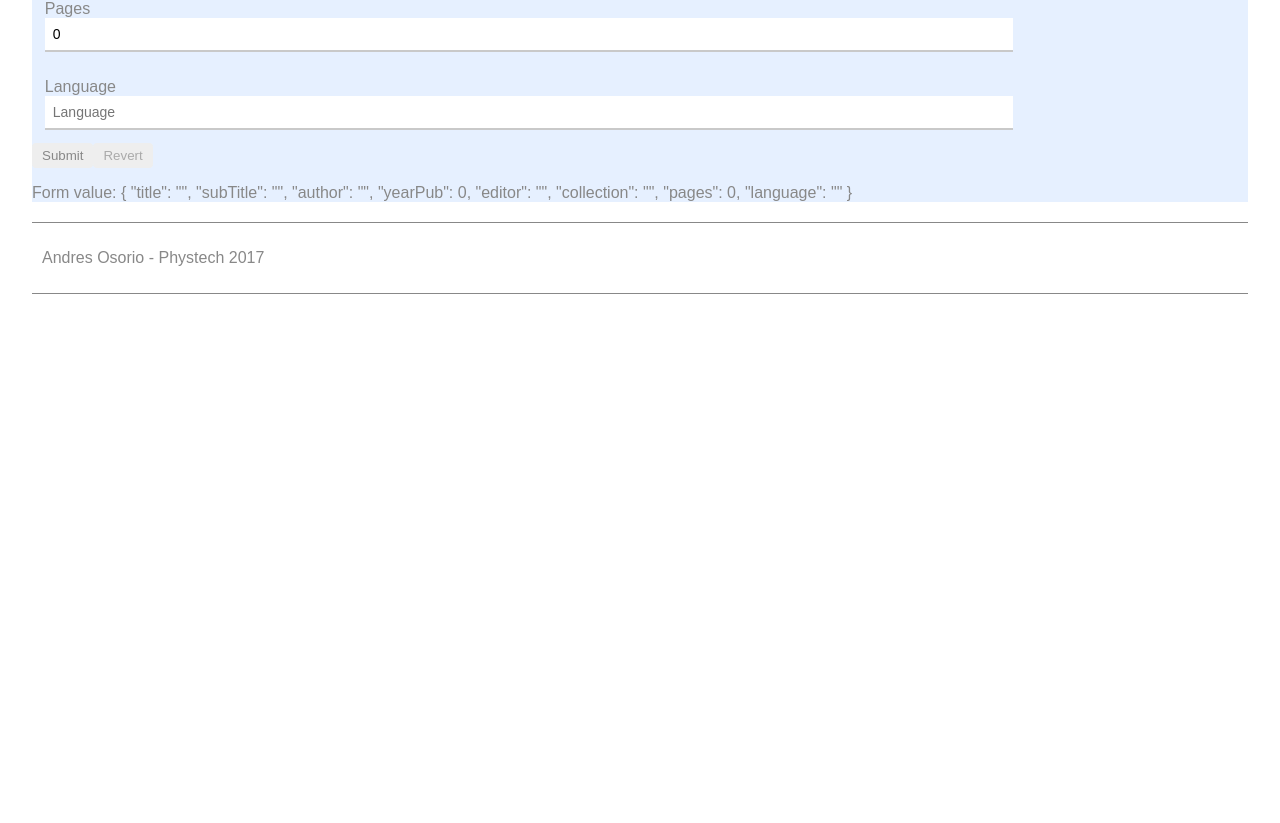
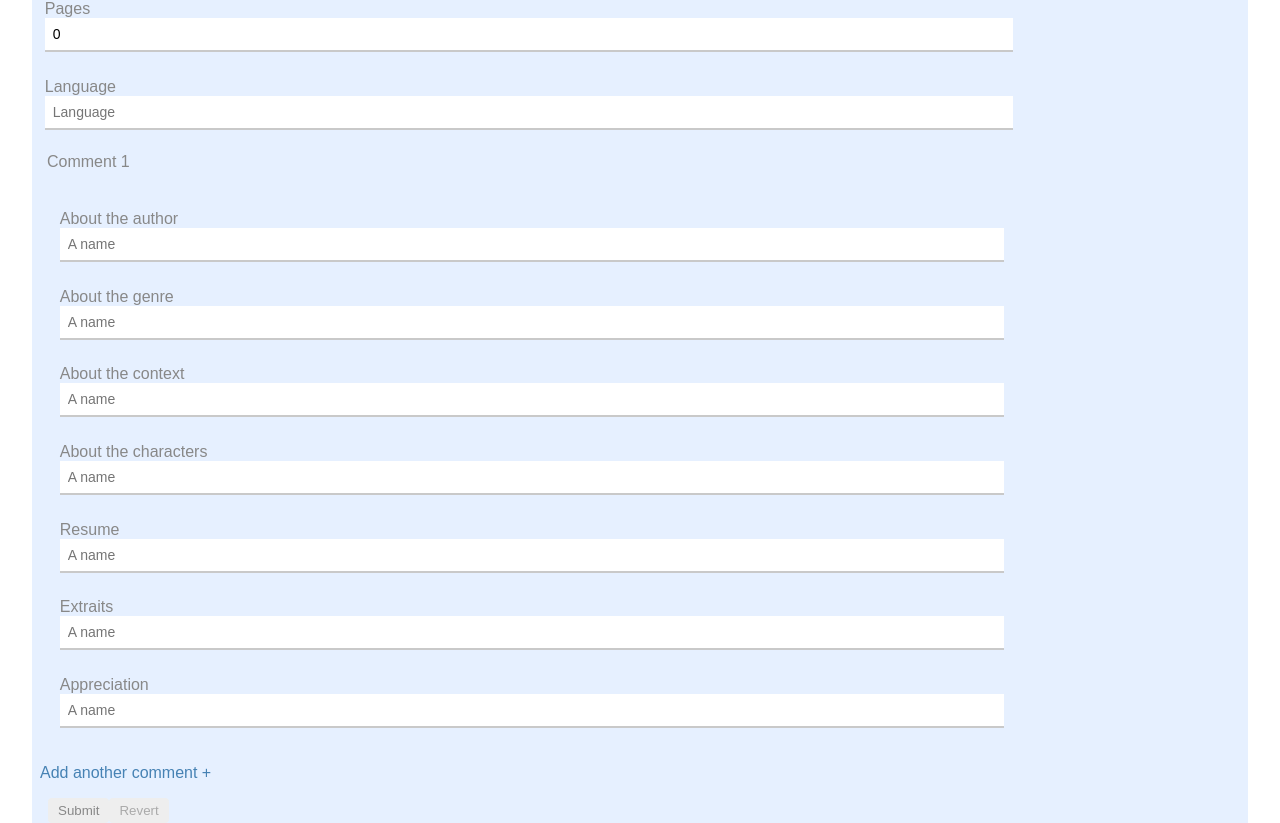
Before and after one commit to andres0sorio/CodeExperiments, an Angular app in the folder fichemgrfront/: page /fiches/add in a window 1280 px wide. Shown: the part 817-1640 px from the top of the page. Before the commit the page ends 1143 px from the top, so only its background shows below. Built offline with nearby package versions, Linux system fonts and the light colour scheme.

Commit message:
[Http] Basic connecting services to external backend tested

```diff
--- a/fichemgrfront/src/app/fiches/fiche-add/fiche-add.component.html
+++ b/fichemgrfront/src/app/fiches/fiche-add/fiche-add.component.html
@@ -2,55 +2,115 @@
 
   <h3>Fiches center: Add a new fiche</h3>
 
-  <form [formGroup]="bookForm" (ngSubmit)="onSubmit(bookForm)" novalidate>
+  <form [formGroup]="ficheForm" (ngSubmit)="onSubmit(ficheForm)" novalidate>
 
     <div class="field style-4">
       <label for="titleInput">Book Title</label>
-      <input type="text" id="nameInput" placeholder="A name" [formControl]="bookForm.controls['title']">
+      <input type="text" id="nameInput" placeholder="A name" [formControl]="ficheForm.controls['title']">
     </div>
 
     <div class="field style-4">
       <label for="subTitleInput">Book subtitle</label>
-      <input type="text" id="subTitleInput" placeholder="Subtitle" [formControl]="bookForm.controls['subTitle']">
+      <input type="text" id="subTitleInput" placeholder="Subtitle" [formControl]="ficheForm.controls['subTitle']">
     </div>
 
     <div class="field style-4">
       <label for="authorInput">Author</label>
-      <input type="text" id="authorInput" placeholder="Name,Lastname" [formControl]="bookForm.controls['author']">
+      <input type="text" id="authorInput" placeholder="Name,Lastname" [formControl]="ficheForm.controls['author']">
     </div>
 
     <div class="field style-4">
       <label for="yearPubInput">Year publication</label>
-      <input type="number" id="yearPubInput" placeholder="0000" [formControl]="bookForm.controls['yearPub']">
+      <input type="number" id="yearPubInput" placeholder="0000" [formControl]="ficheForm.controls['yearPub']">
     </div>
 
     <div class="field style-4">
       <label for="editorInput">Editor</label>
-      <input type="text" id="editorInput" placeholder="Editor" [formControl]="bookForm.controls['editor']">
+      <input type="text" id="editorInput" placeholder="Editor" [formControl]="ficheForm.controls['editor']">
     </div>
 
     <div class="field style-4">
       <label for="collectionInput">Collection</label>
-      <input type="text" id="collectionInput" placeholder="Collection" [formControl]="bookForm.controls['collection']">
+      <input type="text" id="collectionInput" placeholder="Collection" [formControl]="ficheForm.controls['collection']">
     </div>
 
     <div class="field style-4">
       <label for="pagesInput">Pages</label>
-      <input type="number" id="pagesInput" placeholder="Page number" [formControl]="bookForm.controls['pages']">
+      <input type="number" id="pagesInput" placeholder="Page number" [formControl]="ficheForm.controls['pages']">
     </div>
 
     <div class="field style-4">
       <label for="languageInput">Language</label>
-      <input type="text" id="languageInput" placeholder="Language" [formControl]="bookForm.controls['language']">
+      <input type="text" id="languageInput" placeholder="Language" [formControl]="ficheForm.controls['language']">
     </div>
 
-    <div style="margin-bottom: 1em">
-      <button type="submit" >Submit</button>
-      <button type="reset" (click)="revert()" [disabled]="bookForm.pristine" >Revert</button>
+    <!-- Now the form to add a comment-->
+
+    <div formArrayName="comments">
+
+      <div *ngFor="let comment of ficheForm.controls.comments.controls; let i=index">
+
+        <div class="panel-heading">
+          <div>
+            <span>Comment {{i + 1}}</span>
+            <span *ngIf="ficheForm.controls.comments.controls.length > 1" (click)="removeComment(i)">(Remove)</span>
+          </div>
+        </div>
+
+        <div class="panel-body" [formGroupName]="i">
+
+          <div class="field style-4">
+            <label for="aboutAuthor">About the author</label>
+            <input type="text" id="aboutAuthor" placeholder="A name" formControlName="aboutAuthor">
+          </div>
+
+          <div class="field style-4">
+            <label for="aboutGenre">About the genre</label>
+            <input type="text" id="aboutGenre" placeholder="A name" formControlName="aboutGenre">
+          </div>
+
+          <div class="field style-4">
+            <label for="aboutCadre">About the context</label>
+            <input type="text" id="aboutCadre" placeholder="A name" formControlName="aboutCadre">
+          </div>
+
+          <div class="field style-4">
+            <label for="aboutCharacters">About the characters</label>
+            <input type="text" id="aboutCharacters" placeholder="A name" formControlName="aboutCharacters">
+          </div>
+
+          <div class="field style-4">
+            <label for="resume">Resume</label>
+            <input type="text" id="resume" placeholder="A name" formControlName="resume">
+          </div>
+
+          <div class="field style-4">
+            <label for="extrait">Extraits</label>
+            <input type="text" id="extrait" placeholder="A name" formControlName="extrait">
+          </div>
+
+          <div class="field style-4">
+            <label for="appreciation">Appreciation</label>
+            <input type="text" id="appreciation" placeholder="A name" formControlName="appreciation">
+          </div>
+
+        </div>
+
+      </div>
+
+    </div>
+
+    <div style="margin: 0.5em; color: steelblue">
+      <a (click)="addComment()" style="cursor: default"> Add another comment + </a>
+    </div>
+
+    <div style="margin: 1em">
+      <button type="submit">Submit</button>
+      <button type="reset" (click)="revert()" [disabled]="ficheForm.pristine">Revert</button>
     </div>
 
   </form>
 
-  <p>Form value: {{ bookForm.value | json }}</p>
+  <p>Form value: {{ ficheForm.value | json }}</p>
 
 </div>
--- a/fichemgrfront/src/app/fiches/fiche-add/fiche-add.component.ts
+++ b/fichemgrfront/src/app/fiches/fiche-add/fiche-add.component.ts
@@ -1,5 +1,5 @@
 import { Component, OnInit, OnChanges, Input } from '@angular/core';
-import { FormBuilder, FormGroup } from '@angular/forms';
+import { FormBuilder, FormGroup, FormArray } from '@angular/forms';
 import { FicheDataService } from '../../services/fiche-data.service';
 
 @Component({
@@ -9,11 +9,11 @@ import { FicheDataService } from '../../services/fiche-data.service';
 })
 export class FicheAddComponent implements OnInit {
 
-  bookForm: FormGroup;
+  ficheForm: FormGroup;
 
-  constructor(private service: FicheDataService, fb: FormBuilder) {
+  constructor(private service: FicheDataService, private fb: FormBuilder) {
 
-    this.bookForm = fb.group({
+    this.ficheForm = fb.group({
       title: '',
       subTitle: '',
       author: '',
@@ -21,16 +21,40 @@ export class FicheAddComponent implements OnInit {
       editor: '',
       collection: '',
       pages: 0,
-      language: ''
+      language: '',
+      comments : fb.array([this.initComment()])
     });
-
   }
 
   ngOnInit() {
   }
 
+  initComment() {
+    return this.fb.group({
+      aboutAuthor : '',
+      aboutGenre : '',
+      aboutCadre : '',
+      aboutCharacters : '',
+      resume : '',
+      extrait : '',
+      appreciation : ''
+     });
+  }
+
+  addComment() {
+
+    const control = <FormArray>this.ficheForm.controls['comments'];
+    control.push(this.initComment());
+  }
+
+  removeComment(i: number) {
+    // remove address from the list
+    const control = <FormArray>this.ficheForm.controls['comments'];
+    control.removeAt(i);
+  }
+
   ngOnChanges() {
-    this.bookForm.setValue({
+    this.ficheForm.setValue({
       title: '',
       subTitle: '',
       author: '',
@@ -38,14 +62,15 @@ export class FicheAddComponent implements OnInit {
       editor: '',
       collection: '',
       pages: 0,
-      language: ''
+      language: '',
+      comments : []
     });
   }
 
   onSubmit(output: FormGroup): void {
     console.log('you submitted value: ', output.value);
-    console.log('book name:', output.value['title']);
-    this.service.addFiche(output.value);
+    //this.service.addFiche(output.value);
+    this.service.createFiche(output.value);
   }
 
   revert() { this.ngOnChanges(); }
--- a/fichemgrfront/src/app/fiches/fiche-detail/fiche-detail.component.html
+++ b/fichemgrfront/src/app/fiches/fiche-detail/fiche-detail.component.html
@@ -3,7 +3,11 @@
   <h3>Fiche Details</h3>
 
   <p>
-    You selected product: {{ id }}
+    You selected fiche: {{ id }}
+  </p>
+
+  <p>
+    <button (click)="gotoFiches()">Back</button>
   </p>
 
 </div>
--- a/fichemgrfront/src/app/fiches/fiche-list/fiche-list.component.html
+++ b/fichemgrfront/src/app/fiches/fiche-list/fiche-list.component.html
@@ -2,19 +2,19 @@
 
     <h3>Fiche list</h3>
 
-
+    <!--
     <ul class="items">
         <li *ngFor="let fiche of fiches | async" (click)="onSelect(fiche)" [class.selected]="isSelected(fiche)">
             <span class="badge">{{ fiche.id }}</span> {{ fiche.book.title }} | {{ fiche.book.author}}
         </li>
     </ul>
-
+    -->
 
     <button (click)="getStoredFiches()" class="btn btn-primary">Refresh</button>
 
     <ul class="items">
         <li *ngFor="let fiche of storedFiches" (click)="onSelect(fiche)" [class.selected]="isSelected(fiche)">
-            <span class="badge">{{ fiche.id }}</span> {{ fiche.book.title }} | {{ fiche.book.author}}
+            <span class="badge">{{ fiche.id }}</span> {{ fiche.book.title }} | {{ fiche.book.author}} | {{ fiche.book.book_uuid}}
         </li>
     </ul>
 
--- a/fichemgrfront/src/app/fiches/fiche-list/fiche-list.component.ts
+++ b/fichemgrfront/src/app/fiches/fiche-list/fiche-list.component.ts
@@ -19,6 +19,7 @@ export class FicheListComponent implements OnInit {
 
   fiches: Observable<Fiche[]>;
   selectedId: number;
+  selectedUuid : string;
 
   constructor(
     private service: FicheDataService,
@@ -40,6 +41,7 @@ export class FicheListComponent implements OnInit {
 
   onSelect(fiche: Fiche) {
     this.selectedId = fiche.id;
+    this.selectedUuid = fiche.uid;
     // Navigate with relative link
     this.router.navigate(['../id/' + fiche.id], { relativeTo: this.route });
   }
--- a/fichemgrfront/src/app/models/comment.ts
+++ b/fichemgrfront/src/app/models/comment.ts
@@ -2,10 +2,10 @@ export class Comment {
 
     aboutAuthor : string;
     aboutGenre : string;
-    aboutContext : string;
+    aboutCadre : string;
     aboutCharacters : string;
     resume : string;
-    extraits : string;
+    extrait : string;
     appreciation : string;
 
     constructor(values: Object = {}) {
--- a/fichemgrfront/src/app/models/fiche.ts
+++ b/fichemgrfront/src/app/models/fiche.ts
@@ -3,14 +3,17 @@ import { Comment } from './comment';
 
 export class Fiche {
 
+    uid : string;
     id: number;
     book: Book;
-    comment : Comment;
+    comments : Comment[];
 
     constructor(values: Object = {}) {
-        console.log("Constructor with:", values['id']);
+        console.log("Constructor for book: ", values['book']);
         this.id = values['id'];
         this.book = new Book(values['book']);
+        this.comments = values['comments'];
     }
 
+
 }
--- a/fichemgrfront/src/app/models/mock-fiches.ts
+++ b/fichemgrfront/src/app/models/mock-fiches.ts
@@ -22,7 +22,7 @@ export let MOCKFICHES = [
       yearPub: 2005,
       editor: "Publishing Editors",
       collection: "History of Computing",
-      pages: 200,
+      pages: 400,
       language: "German"
     }
   })
--- a/fichemgrfront/src/app/services/fiche-data.service.ts
+++ b/fichemgrfront/src/app/services/fiche-data.service.ts
@@ -14,17 +14,23 @@ let fichesPromise = Promise.resolve(MOCKFICHES);
 @Injectable()
 export class FicheDataService {
 
-  private backendUrl = 'http://localhost:4567/objects';  // URL to web API
+  private backendUrl = 'https://fast-sea-84532.herokuapp.com';  // URL to web API
+  //private backendUrl = 'http://localhost:4567';
 
   static nextFicheId = 100;
 
   constructor(private http: Http) { }
 
-  addFiche(nbook: any) {
-    console.log('new book name:', nbook['title']);
+  addFiche(data: any) {
+    console.log('new book name:', data['title']);
+    console.log('some comments:', data['comments']);
     if (1) {
-      //let fiche = new Fiche( FicheDataService.nextFicheId++, nbook );
-      let fiche = new Fiche({ id: FicheDataService.nextFicheId++, book: nbook });
+
+      let comments = data['comments'];
+      delete data['comments'];
+      let ficheInfo: any = { "id" : 0, "book" : data, "comments" : comments};
+      console.log( ficheInfo );
+      let fiche = new Fiche( ficheInfo );
       fichesPromise.then(fiches => fiches.push(fiche));
     }
   }
@@ -33,10 +39,30 @@ export class FicheDataService {
     return fichesPromise;
   }
 
+//POST
+createFiche(data: any) {
+    console.log('new book name:', data['title']);
+    console.log('some comments:', data['comments']);
+    let headers = new Headers({ 'Content-Type': 'application/json' });
+    let options = new RequestOptions({ headers: headers });
+    if (1) {
+
+      let comments = data['comments'];
+      delete data['comments'];
+      let ficheInfo: any = { "id" : 0, "book" : data, "comments" : comments};
+      let fiche = new Fiche( ficheInfo );
+      console.log( JSON.stringify(fiche) );
+      this.http.post(this.backendUrl+"/fiches/",JSON.stringify(fiche), options)
+      .map((res:Response) => res.json())
+      .catch((error:any) => Observable.throw(error.json().error || 'Server error'))
+      .subscribe();
+    }
+  }
+
   // GET
   getStoredFiches(): Observable<Fiche[]> {
 
-    return this.http.get(this.backendUrl)
+    return this.http.get(this.backendUrl+"/fiches/")
       .map(this.extractData)
       .catch(this.handleError);
   }
@@ -48,7 +74,7 @@ export class FicheDataService {
   }
 
   getStoredIFiches(): Observable<IFiche[]> {
-    return this.http.get(this.backendUrl)
+    return this.http.get(this.backendUrl+"/fiches/")
       .map(response => response.json() as IFiche[])
       .catch(this.handleError);
   }
--- a/fichemgrfront/src/styles.css
+++ b/fichemgrfront/src/styles.css
@@ -167,6 +167,38 @@ input[type="number"]:focus {
   border-bottom: solid 2px #969696;
 }
 
+.panel{
+  margin-bottom:20px;
+  background-color:#fff;
+  border:1px solid transparent;
+  border-radius:4px;
+  -webkit-box-shadow:0 1px 1px rgba(0,0,0,.05);
+  box-shadow:0 1px 1px rgba(0,0,0,.05)
+}
+
+.panel-body{
+  padding:15px
+}
+
+.panel-heading {
+  padding:10px 15px;
+  border-bottom:2px solid transparent;
+  border-top-left-radius:3px;
+  border-top-right-radius:3px
+}
+
+div.add-comment a:link {
+  color: #123456;
+}
+
+div.add-comment a:hover {
+  color: #123;
+}
+
+div.add-comment a:visited {
+  color: #654321;
+}
+
 /*
 Copyright 2017 Google Inc. All Rights Reserved.
 Use of this source code is governed by an MIT-style license that
```
Also changed, not shown: fichemgrfront/src/app/fiches/fiche-detail/fiche-detail.component.ts (+21 -2 lines), 1 other file (tests, documents, lock files or other folders).
